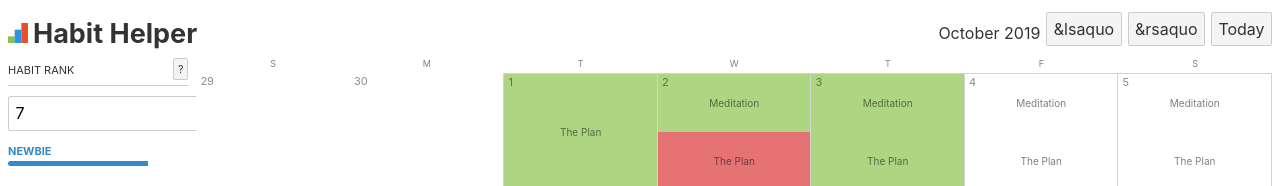
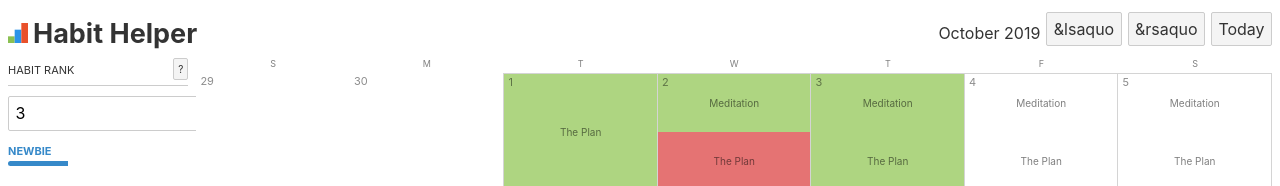
Before and after one commit to pooriajr/hh-svelte, a Svelte app: page / in a window 1280 px wide. Shown: the top 186 px of the page. Built offline with nearby package versions, Linux system fonts and the light colour scheme.

Commit message:
improved habit score algorithm

```diff
--- a/src/App.svelte
+++ b/src/App.svelte
@@ -27,6 +27,7 @@
   import omit from 'lodash/omit'
 
   import { newBlankHabit } from './habitGenerator.js'
+  import calcHabitScore from './calcHabitScore.js'
 
   // CALENDAR ----------------------------------------------------------------------------
 
@@ -103,30 +104,9 @@
 
   //HABIT SCORE ----------------------------------------------------------------------------
 
-  let habitScore
+  let habitScore = calcHabitScore()
 
-  function calcHabitScore(habitData) {
-    let maxPoints = 0
-    let earnedPoints = 0
-
-    //1. Iterate over every Habit
-    Object.values(habitData).forEach(habit => {
-      //2. For every day in its duration, add its importance to the maxPoints
-      maxPoints += getHabitDuration(habit) * habit.importance
-      //3. Iterate over the records for this habit
-      Object.values(habit.records).forEach(record => {
-        //4. For every successful record, add the habit's importance to earnedPoints
-        if (record === true) earnedPoints += habit.importance
-        //5. For every failure record, subtract the habit's importance from earnedPoints + a penalty that scales cubicly with importance
-        else if (record === false) earnedPoints -= habit.importance * habit.importance
-      })
-    })
-
-    //6. Calculate the score as the percentage earned from the max possible points
-    habitScore = Math.floor(100 * (earnedPoints / maxPoints)) || 0
-  }
-
-  $: calcHabitScore(habitData)
+  $: habitScore = calcHabitScore(habitData)
 
   //HABIT CRUD ----------------------------------------------------------------------------
   let habitData
@@ -252,11 +232,6 @@
 
   function toggleSidebar() {
     sidebarActive = !sidebarActive
-  }
-
-  // Helper Functions ------------------------------------------------------------------------
-  function getHabitDuration(habit) {
-    return eachDayOfInterval({ start: habit.startDate, end: habit.endDate }).length
   }
 </script>
 
--- /dev/null
+++ b/src/calcHabitScore.js
@@ -0,0 +1,37 @@
+import { eachDayOfInterval, isWithinInterval, lightFormat, subDays } from 'date-fns'
+
+import sum from 'lodash/sum'
+
+export default function calcHabitScore(habitData = {}) {
+  let dayRange = 75
+
+  //get an array of dates in the day range
+  let dates = eachDayOfInterval({ start: subDays(new Date(), dayRange - 1), end: new Date() })
+
+  // create an array of scores for each day from -1 to 1
+  const dayScores = dates.map(date => {
+    // first, for that date, figure out which habits were expected
+    const expectedHabits = Object.values(habitData).filter(habit => {
+      return isWithinInterval(date, { start: habit.startDate, end: habit.endDate })
+    })
+    //if there were no active habits on that day, just return a 0
+    if (!expectedHabits.length) {
+      return 0
+    }
+    // if there were habits, return a day score between -1 and 1
+    else {
+      let potentialScore = expectedHabits.length
+      let earnedScore = expectedHabits.reduce((total, habit) => {
+        if (habit.records[lightFormat(date, 'yyyy-MM-dd')] === true) {
+          return total + 1
+        } else if (habit.records[lightFormat(date, 'yyyy-MM-dd')] === false) {
+          return total - 1
+        } else return total
+      }, 0)
+      return earnedScore / potentialScore
+    }
+  })
+
+  //finally, assuming a 1 in every array spot is a perfect score, calculate the end score
+  return Math.ceil((sum(dayScores) / dayScores.length) * 100)
+}
```
Also changed, not shown: 1 other file (tests, documents, lock files or other folders).
